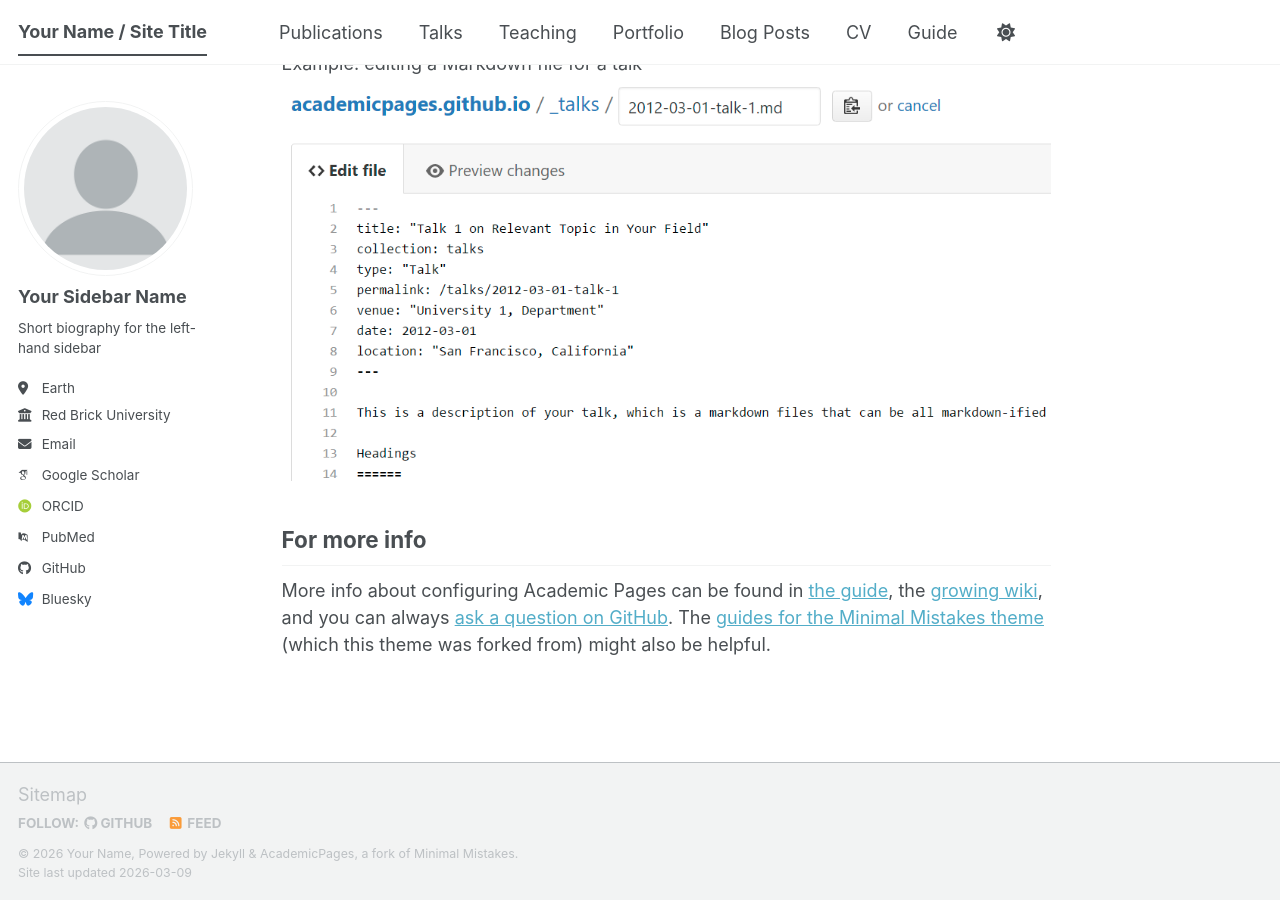
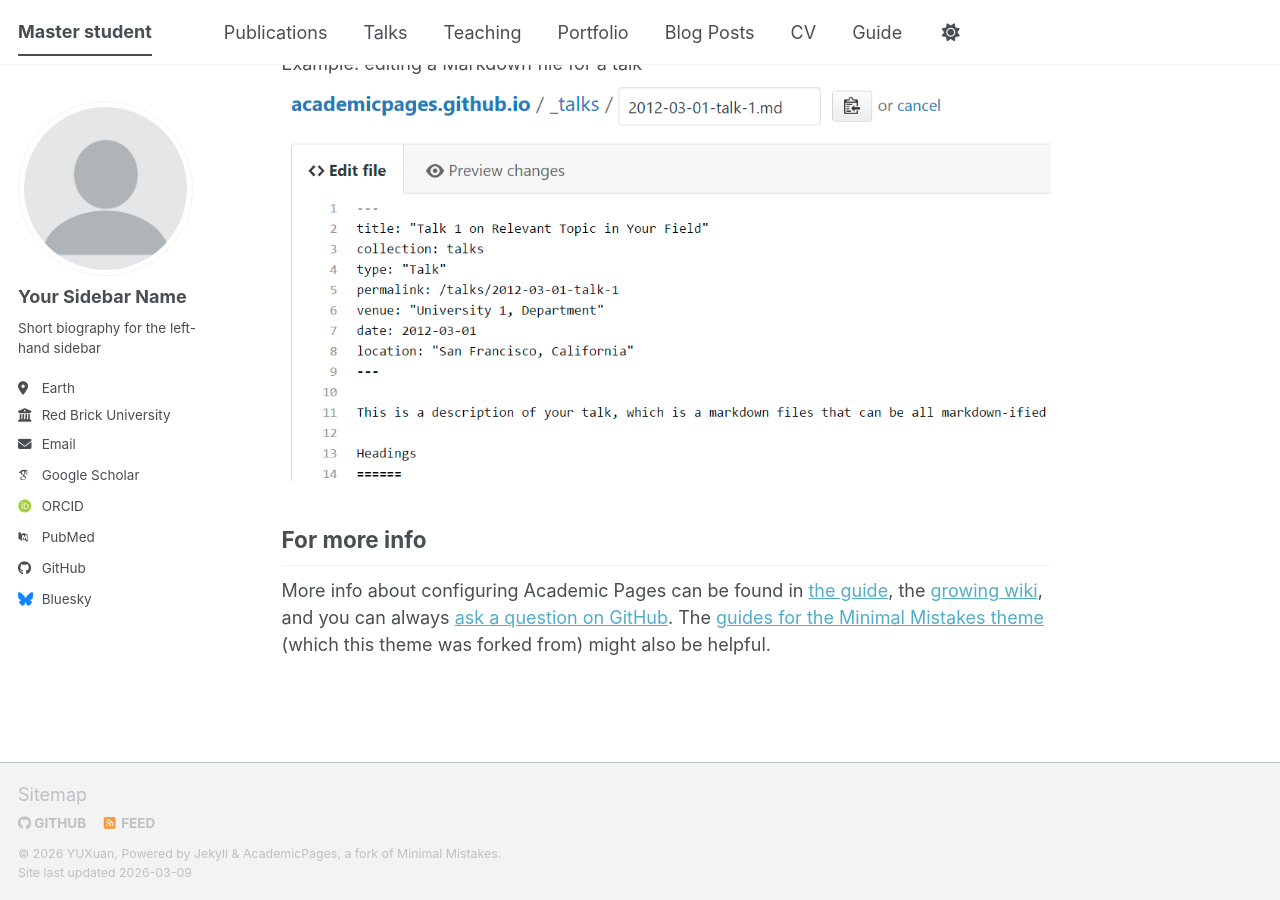
Before and after one commit to xavier-yu114/xavier-yu114.github.io, a Jekyll site: the page built from _pages/about.md, in a window 1280 px wide and 900 px high, scrolled down 2720 px. Built offline with Jekyll 4.4.1, drawn with Linux system fonts in a browser that asks for light colours; some web fonts are replaced; a script bundle is joined from its source files by our own code; library files that are not in the unit come from our copies.

Commit message:
Update _config.yml

```diff
--- a/_config.yml
+++ b/_config.yml
@@ -7,11 +7,11 @@
 # server process.
 
 # Basic Site Settings
-locale                   : "en-US"
+locale                   : "Harbin-China"
 site_theme               : "default" # The available themes options are "default", "air", "sunrise", "mint", "dirt" and "contrast"
-title                    : "Your Name / Site Title"
+title                    : "Master student"
 title_separator          : "-"
-name                     : &name "Your Name"
+name                     : &name "YUXuan"
 description              : &description "Your Name's academic portfolio"   # Update this with a general description of your site, this is the default if not overridden by a page
 url                      : https://academicpages.github.io # The base hostname & protocol for your site e.g. "https://[your GitHub username].github.io",
                                                            # or if you already have some other page hosted on Github then use "https://[your GitHub username].github.io/[Your Repo Name]"
```
